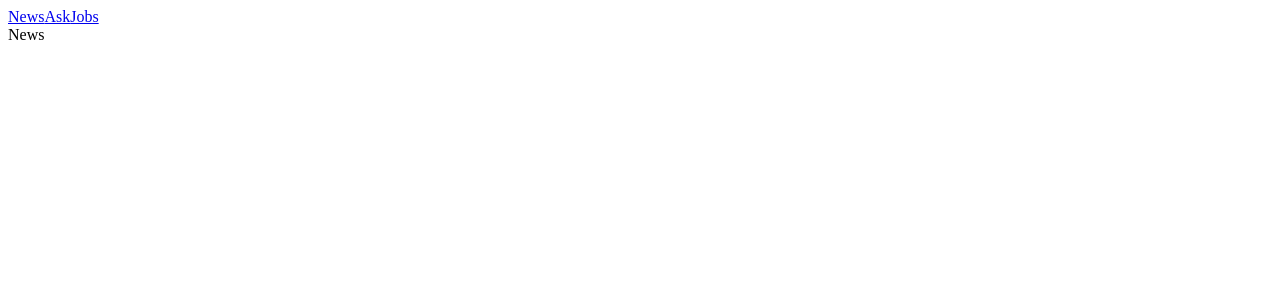
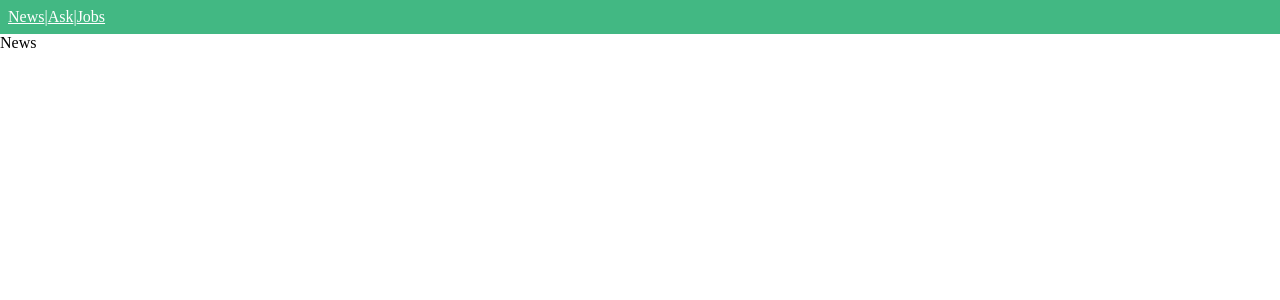
Before and after one commit to jeonghwanJay/vue-complete, a Vue app: page /news#/news in a window 1280 px wide. Shown: the top 300 px of the page. Built offline with nearby package versions, Linux system fonts and the light colour scheme.

Commit message:
edit : App, Toolbar (CSS styling)

```diff
--- a/src/App.vue
+++ b/src/App.vue
@@ -15,5 +15,8 @@
 </script>
 
 <style>
-
+body {
+  margin: 0;
+  padding: 0;
+}
 </style>
--- a/src/components/Toolbar.vue
+++ b/src/components/Toolbar.vue
@@ -1,7 +1,7 @@
 <template>
-  <div>
-    <router-link to="/news">News</router-link>
-    <router-link to="/ask">Ask</router-link>
+  <div class="header">
+    <router-link to="/news">News</router-link> |
+    <router-link to="/ask">Ask</router-link> |
     <router-link to="/jobs">Jobs</router-link>
   </div>
 </template>
@@ -12,6 +12,17 @@
 }
 </script>
 
-<style>
-
+<style scoped>
+.header {
+  color : white;
+  background: #42b883;
+  display: flex;
+  padding: 8px;
+}
+.header a:active {
+  color : #35495e;
+}
+.header a {
+  color: white;
+}
 </style>
```
